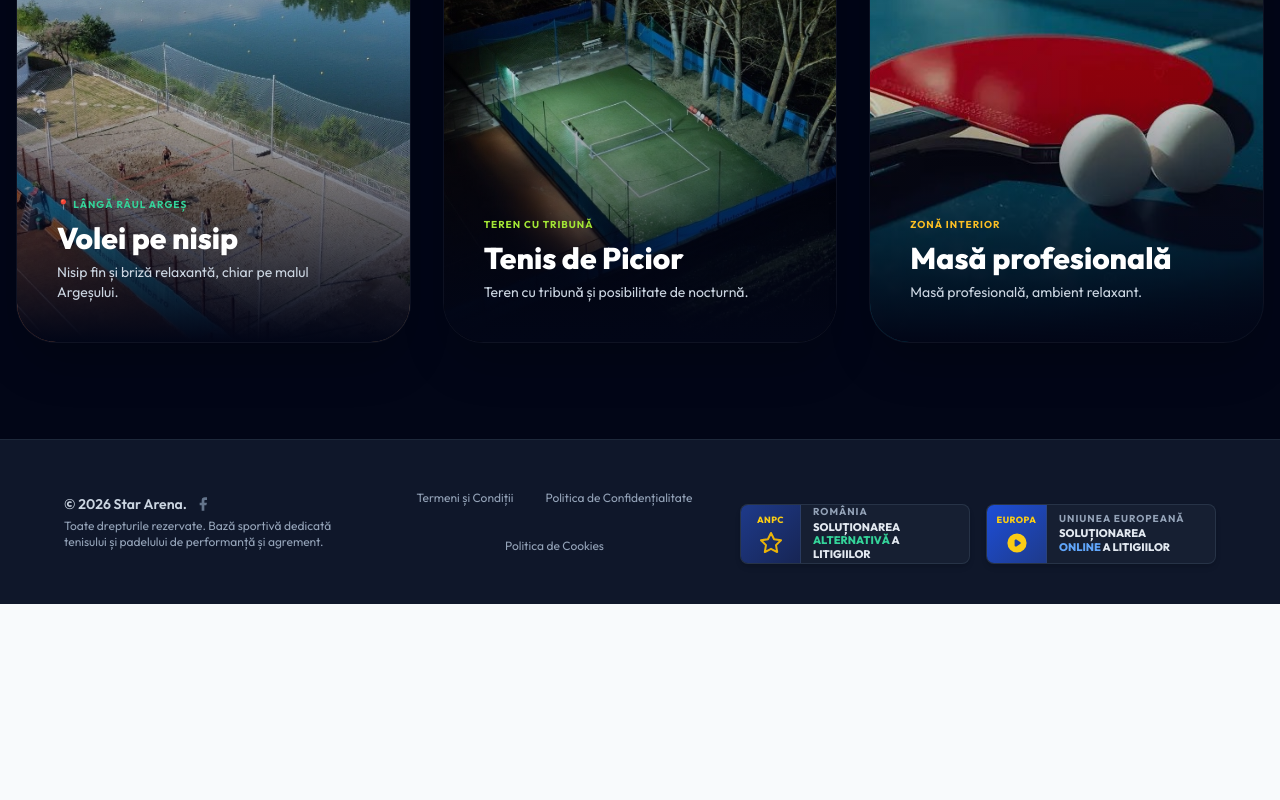
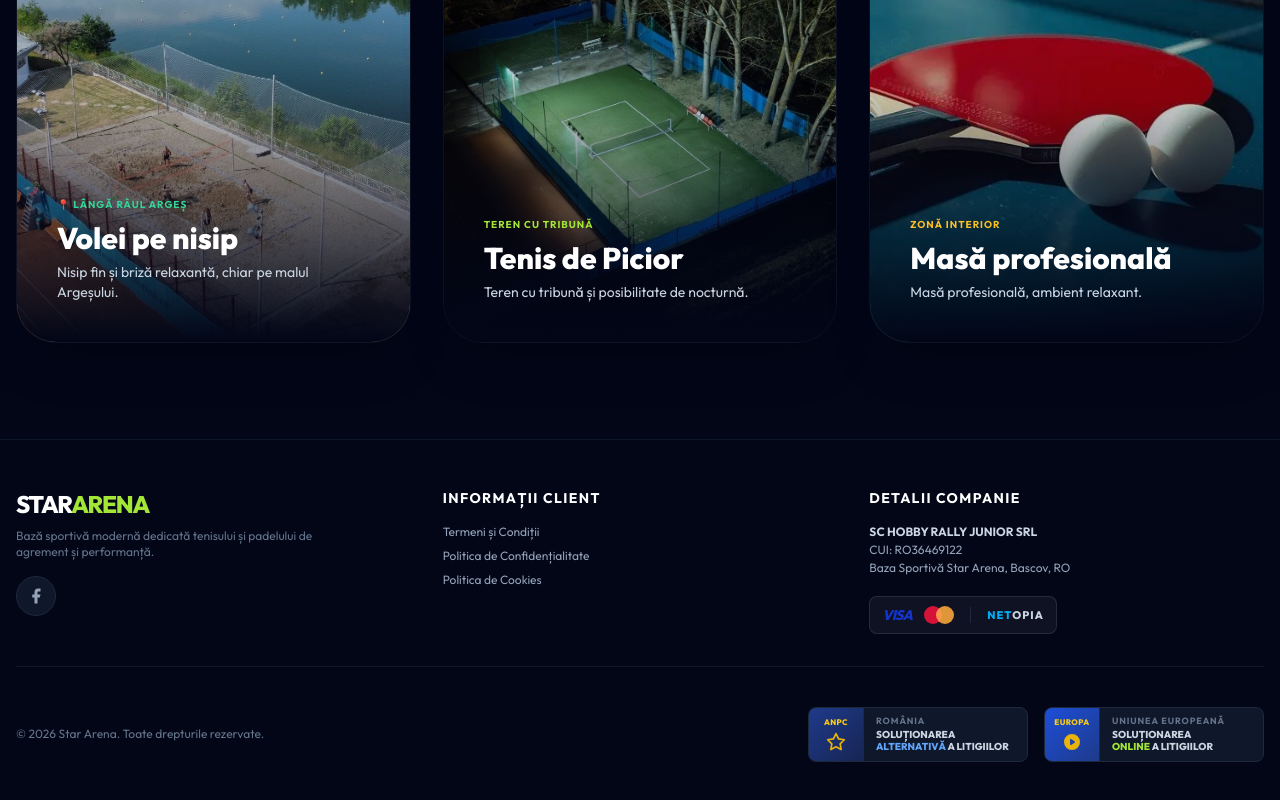
Before and after one commit to angelstanciu/top-tennis, a React (Vite) app in the folder frontend-v2/: page / in a window 1280 px wide. Shown: the part 3366-4166 px from the top of the page. Before the commit the page ends 3970 px from the top, so only its background shows below. Built offline with nearby package versions, Linux system fonts and the light colour scheme; no server answers.

Commit message:
feat(legal): add Netopia payments terms, 24h refund policy, and merchant footer requirements

```diff
--- a/frontend-v2/src/components/Footer.tsx
+++ b/frontend-v2/src/components/Footer.tsx
@@ -3,48 +3,87 @@ import { Link } from 'react-router-dom';
 
 export default function Footer() {
   return (
-    <footer className="w-full bg-slate-900 text-slate-400 py-10 px-4 mt-auto border-t border-slate-800">
-      <div className="max-w-6xl mx-auto flex flex-col md:flex-row justify-between items-center gap-6">
-        <div className="text-center md:text-left">
-          <p className="text-sm font-semibold text-slate-300 flex items-center justify-center md:justify-start gap-2">
-            © {new Date().getFullYear()} Star Arena.
-            <a href="https://www.facebook.com/profile.php?id=100086205076767" target="_blank" rel="noopener noreferrer" className="text-slate-500 hover:text-emerald-400 transition-colors inline-flex" title="Urmărește-ne pe Facebook">
-              <svg width="16" height="16" viewBox="0 0 24 24" fill="currentColor"><path d="M18 2h-3a5 5 0 0 0-5 5v3H7v4h3v8h4v-8h3l1-4h-4V7a1 1 0 0 1 1-1h3z"></path></svg>
+    <footer className="w-full bg-slate-950 text-slate-400 py-12 px-4 mt-auto border-t border-slate-900">
+      <div className="max-w-7xl mx-auto flex flex-col gap-10">
+
+        {/* Top Section: Links & Company Details */}
+        <div className="grid grid-cols-1 md:grid-cols-3 gap-8 pb-8 border-b border-slate-800/50">
+
+          {/* Brand & Socials */}
+          <div className="flex flex-col items-center justify-center md:items-start md:justify-start">
+            <span className="font-black text-2xl tracking-tighter text-white mb-2" style={{ fontFamily: 'Outfit, sans-serif' }}>
+              STAR<span className="text-lime-400">ARENA</span>
+            </span>
+            <p className="text-xs text-slate-500 mb-4 max-w-xs text-center md:text-left">
+              Bază sportivă modernă dedicată tenisului și padelului de agrement și performanță.
+            </p>
+            <a href="https://www.facebook.com/profile.php?id=100086205076767" target="_blank" rel="noopener noreferrer" className="w-10 h-10 rounded-full bg-slate-900 flex items-center justify-center text-slate-400 hover:text-white hover:bg-slate-800 transition-all border border-slate-800">
+              <svg width="18" height="18" viewBox="0 0 24 24" fill="currentColor"><path d="M18 2h-3a5 5 0 0 0-5 5v3H7v4h3v8h4v-8h3l1-4h-4V7a1 1 0 0 1 1-1h3z"></path></svg>
             </a>
-          </p>
-          <p className="text-xs mt-1 max-w-sm">Toate drepturile rezervate. Bază sportivă dedicată tenisului și padelului de performanță și agrement.</p>
           </div>
 
-        <div className="flex flex-wrap justify-center gap-4 md:gap-8 text-xs font-medium">
-          <Link to="/termeni" className="hover:text-emerald-400 transition-colors">Termeni și Condiții</Link>
-          <Link to="/confidentialitate" className="hover:text-emerald-400 transition-colors">Politica de Confidențialitate</Link>
-          <Link to="/cookies" className="hover:text-emerald-400 transition-colors">Politica de Cookies</Link>
+          {/* Legal Pages */}
+          <div className="flex flex-col items-center md:items-start gap-2">
+            <h4 className="text-white font-bold text-sm mb-2 uppercase tracking-widest">Informații Client</h4>
+            <Link to="/termeni" className="text-xs font-medium hover:text-lime-400 transition-colors">Termeni și Condiții</Link>
+            <Link to="/confidentialitate" className="text-xs font-medium hover:text-lime-400 transition-colors">Politica de Confidențialitate</Link>
+            <Link to="/cookies" className="text-xs font-medium hover:text-lime-400 transition-colors">Politica de Cookies</Link>
           </div>
 
-        <div className="flex flex-col sm:flex-row items-center justify-center gap-4 mt-6">
-          <a href="https://anpc.ro/ce-este-sal/" target="_blank" rel="noopener noreferrer" className="group flex border border-slate-700/60 rounded-lg overflow-hidden bg-slate-800/50 text-white items-center w-[230px] h-[60px] hover:border-emerald-500/50 hover:bg-slate-800 transition-all shadow-md">
-            <div className="w-[60px] h-full flex flex-col items-center justify-center bg-gradient-to-br from-blue-900 to-blue-950 border-r border-slate-700/60 shrink-0">
-              <span className="text-[9px] font-black text-yellow-400 tracking-wider">ANPC</span>
-              <svg className="w-6 h-6 text-yellow-500 mt-1" fill="none" viewBox="0 0 24 24" stroke="currentColor" strokeWidth={2}><path strokeLinecap="round" strokeLinejoin="round" d="M12 2l3.09 6.26L22 9.27l-5 4.87 1.18 6.88L12 17.77l-6.18 3.25L7 14.14 2 9.27l6.91-1.01L12 2z" /></svg>
+          {/* Company Identity & Payments */}
+          <div className="flex flex-col items-center md:items-start gap-2">
+            <h4 className="text-white font-bold text-sm mb-2 uppercase tracking-widest">Detalii Companie</h4>
+            <p className="text-xs text-slate-400 mb-1 flex flex-col items-center md:items-start gap-0.5">
+              <strong className="text-slate-300">SC HOBBY RALLY JUNIOR SRL</strong>
+              <span>CUI: RO36469122</span>
+              <span>Baza Sportivă Star Arena, Bascov, RO</span>
+            </p>
+
+            {/* Payment Logos Block for Netopia Approval */}
+            <div className="mt-2 flex items-center gap-3 bg-white/5 py-2 px-3 rounded-lg border border-white/10">
+              <span className="font-black italic text-[#1434CB] text-sm tracking-tighter">VISA</span>
+              <div className="flex items-center space-x-[-6px]">
+                <div className="w-[18px] h-[18px] rounded-full bg-[#EB001B] mix-blend-screen opacity-90"></div>
+                <div className="w-[18px] h-[18px] rounded-full bg-[#F79E1B] mix-blend-screen opacity-90"></div>
               </div>
-            <div className="flex-1 px-3 py-1.5 leading-tight flex flex-col justify-center">
-              <span className="text-[10px] text-slate-400 font-bold tracking-widest mb-0.5">ROMÂNIA</span>
-              <span className="text-[11px] font-black uppercase leading-tight text-slate-200 group-hover:text-white transition-colors">Soluționarea<br/><span className="text-emerald-400">Alternativă</span> a litigiilor</span>
+              <span className="w-px h-4 bg-slate-700/50 mx-1"></span>
+              <span className="font-black text-slate-300 text-[11px] tracking-widest"><span className="text-[#00AEEF]">NET</span>OPIA</span>
+            </div>
+          </div>
+        </div>
+
+        {/* Bottom Section: ANPC & Copyright */}
+        <div className="flex flex-col xl:flex-row justify-between items-center gap-6">
+          <p className="text-xs font-medium text-slate-500 order-2 xl:order-1">
+            © {new Date().getFullYear()} Star Arena. Toate drepturile rezervate.
+          </p>
+
+          <div className="flex flex-col sm:flex-row items-center gap-4 order-1 xl:order-2 scale-90 sm:scale-100">
+            <a href="https://anpc.ro/ce-este-sal/" target="_blank" rel="noopener noreferrer" className="group flex border border-slate-800 rounded-lg overflow-hidden bg-slate-900 text-white items-center w-[220px] h-[55px] hover:border-blue-500/50 transition-all">
+              <div className="w-[55px] h-full flex flex-col items-center justify-center bg-gradient-to-br from-blue-900 to-blue-950 border-r border-slate-800 shrink-0">
+                <span className="text-[8px] font-black text-yellow-400 tracking-wider">ANPC</span>
+                <svg className="w-5 h-5 text-yellow-500 mt-1" fill="none" viewBox="0 0 24 24" stroke="currentColor" strokeWidth={2}><path strokeLinecap="round" strokeLinejoin="round" d="M12 2l3.09 6.26L22 9.27l-5 4.87 1.18 6.88L12 17.77l-6.18 3.25L7 14.14 2 9.27l6.91-1.01L12 2z" /></svg>
+              </div>
+              <div className="flex-1 px-3 py-1 leading-tight flex flex-col justify-center">
+                <span className="text-[9px] text-slate-500 font-bold tracking-widest mb-0.5">ROMÂNIA</span>
+                <span className="text-[10px] font-black uppercase leading-tight text-slate-300 group-hover:text-white transition-colors">Soluționarea<br/><span className="text-blue-400">Alternativă</span> a litigiilor</span>
               </div>
             </a>
 
-          <a href="https://ec.europa.eu/consumers/odr/main/index.cfm?event=main.home2.show&lng=RO" target="_blank" rel="noopener noreferrer" className="group flex border border-slate-700/60 rounded-lg overflow-hidden bg-slate-800/50 text-white items-center w-[230px] h-[60px] hover:border-blue-500/50 hover:bg-slate-800 transition-all shadow-md">
-            <div className="w-[60px] h-full flex flex-col items-center justify-center bg-gradient-to-br from-blue-700 to-blue-900 border-r border-slate-700/60 shrink-0">
-              <span className="text-[9px] font-black text-yellow-400 tracking-wider">EUROPA</span>
-              <svg className="w-6 h-6 text-yellow-400 mt-1" fill="currentColor" viewBox="0 0 20 20"><path fillRule="evenodd" d="M10 18a8 8 0 100-16 8 8 0 000 16zM9.555 7.168A1 1 0 008 8v4a1 1 0 001.555.832l3-2a1 1 0 000-1.664l-3-2z" clipRule="evenodd" /></svg>
+            <a href="https://ec.europa.eu/consumers/odr/main/index.cfm?event=main.home2.show&lng=RO" target="_blank" rel="noopener noreferrer" className="group flex border border-slate-800 rounded-lg overflow-hidden bg-slate-900 text-white items-center w-[220px] h-[55px] hover:border-lime-500/50 transition-all">
+              <div className="w-[55px] h-full flex flex-col items-center justify-center bg-gradient-to-br from-blue-700 to-blue-900 border-r border-slate-800 shrink-0">
+                <span className="text-[8px] font-black text-yellow-400 tracking-wider">EUROPA</span>
+                <svg className="w-5 h-5 text-yellow-500 mt-1" fill="currentColor" viewBox="0 0 20 20"><path fillRule="evenodd" d="M10 18a8 8 0 100-16 8 8 0 000 16zM9.555 7.168A1 1 0 008 8v4a1 1 0 001.555.832l3-2a1 1 0 000-1.664l-3-2z" clipRule="evenodd" /></svg>
               </div>
-            <div className="flex-1 px-3 py-1.5 leading-tight flex flex-col justify-center">
-              <span className="text-[10px] text-slate-400 font-bold tracking-widest mb-0.5">UNIUNEA EUROPEANĂ</span>
-              <span className="text-[11px] font-black uppercase leading-tight text-slate-200 group-hover:text-white transition-colors">Soluționarea<br/><span className="text-blue-400">Online</span> a litigiilor</span>
+              <div className="flex-1 px-3 py-1 leading-tight flex flex-col justify-center">
+                <span className="text-[9px] text-slate-500 font-bold tracking-widest mb-0.5">UNIUNEA EUROPEANĂ</span>
+                <span className="text-[10px] font-black uppercase leading-tight text-slate-300 group-hover:text-white transition-colors">Soluționarea<br/><span className="text-lime-400">Online</span> a litigiilor</span>
               </div>
             </a>
           </div>
         </div>
+
+      </div>
     </footer>
   );
 }
--- a/frontend-v2/src/pages/PrivacyPage.tsx
+++ b/frontend-v2/src/pages/PrivacyPage.tsx
@@ -44,6 +44,11 @@ export default function PrivacyPage() {
               <p>Vă puteți exercita în orice moment dreptul la:"Uitare" (stergerea datelor), modificarea acestora, sau restricționarea prelucrării adresându-vă recepției Star Arena conform datelor publice de contact din homepage.</p>
             </section>
 
+            <section>
+              <h3 className="text-xl font-bold text-slate-800 mb-3">5. Procesarea Plăților Online</h3>
+              <p>Pentru rezervările achitate online, tranzacțiile sunt procesate de către partenerul nostru <strong>Netopia Payments</strong>. Datele introduse pe paginile de plată (număr card, CVV, nume) sunt colectate și procesate exclusiv de către aceștia în calitate de operator de plăți autorizat. <strong>Star Arena NU are acces la datele cardului dumneavoastră și nu stochează astfel de informații în sistemele proprii.</strong> Netopia Payments acționează ca un procesator independent, având propriile politici stricte de securitate și confidențialitate datelor conform standardelor PCI-DSS.</p>
+            </section>
+
             <p className="text-sm text-slate-400 mt-10 pt-6 border-t border-slate-100 italic">Prezenta politică poate suferi modificări, vă recomandăm consultarea ei periodică.</p>
           </div>
         </div>
```
Also changed, not shown: frontend-v2/src/pages/TermsPage.tsx (+4 -3 lines). Lines whose indentation alone changed are shown as unchanged.
